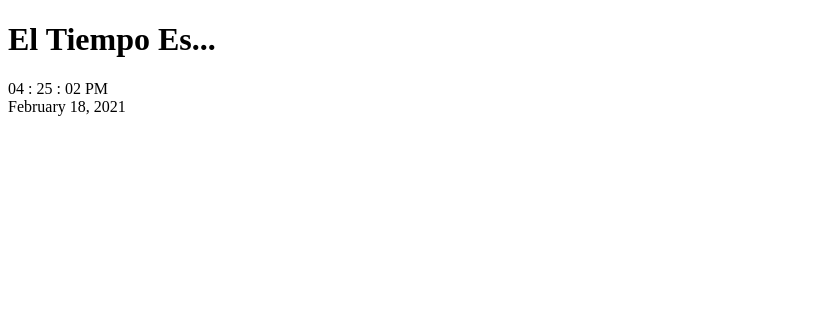
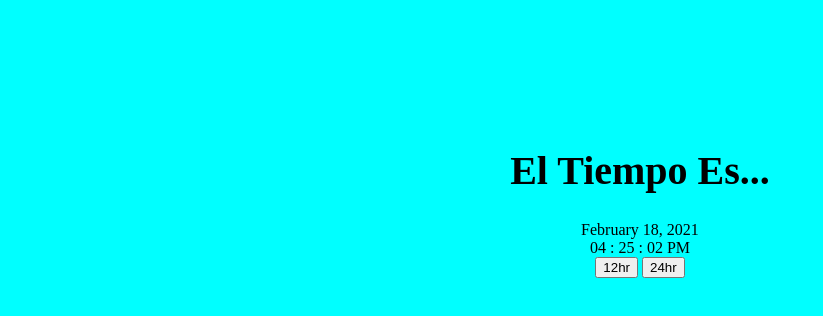
Before and after one commit to wtsaygers1/digital-clock, a plain HTML site: page index.html in a window 1280 px wide. Shown: the whole page, without its empty margins (0-823 px from the left). Drawn offline with Linux system fonts and the light colour scheme.

Commit message:
starts css

```diff
--- a/css/style.css
+++ b/css/style.css
@@ -1,25 +1,17 @@
-/*
+
 html {
-    background-color
-}
-h1 {
-    aligned centered
-    font
-    font-color
-    put in a frame
-    padding
-    width
-    height
+    background-color: #00ffff;
 }
 
-clock {
-    centered
-    digital font - might need to import
-    font-color
-    sizing
-    frame around
-    padding
-    width
-    height
+h1{
+    text-align: center;
+    padding-top: 3em;
 }
-*/
+
+#clock, #date, .button-center {
+    text-align: center;
+}
+
+h1 {
+    font-size: 40px;
+}
--- a/index.html
+++ b/index.html
@@ -3,13 +3,17 @@
     <head>
         <meta charset="utf-8">
         <title>Digital Clock</title>
-        <!-- css link <link rel="stylesheet" href="style.css">  -->
+        <link rel="stylesheet" href="/css/style.css">
     </head>
     <body>
         <!-- headers and paragraphs and divs/spans, etc -->
         <h1>El Tiempo Es...</h1>
+        <div id='date'></div>
         <div id='clock'></div>
-        <div id='date'></div>
+        <div class='button-center'>
+            <button type='button'>12hr</button>
+            <button type='button'>24hr</button>
+        </div>
 
         <script src="/js/main.js"></script>
 
```
